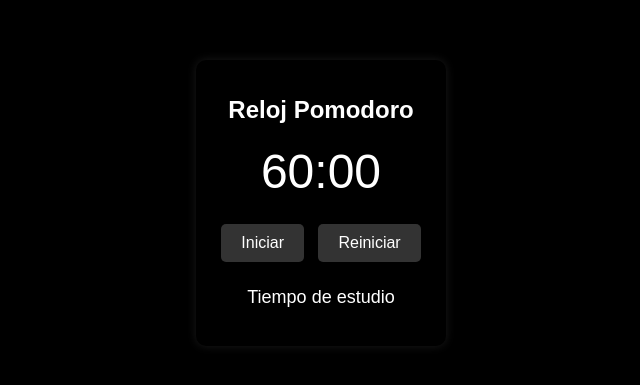
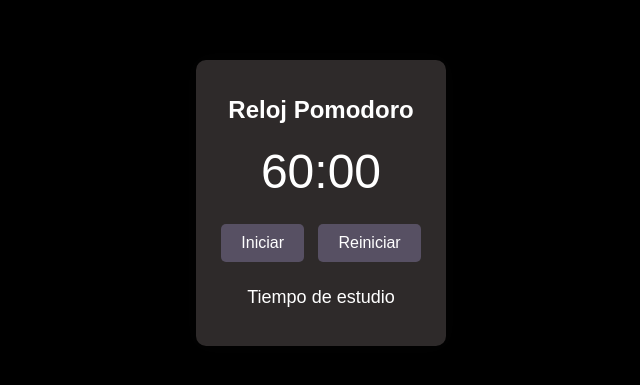
Before and after one commit to GonGarciaFontenla/Pomodoro-Timer, a plain HTML site: page index.html in a window 1280 px wide. Shown: the part 197-582 px from the top of the page, without its empty margins (319-959 px from the left). Drawn offline with Linux system fonts and the light colour scheme.

```diff
--- a/style.css
+++ b/style.css
@@ -10,10 +10,10 @@ body {
 
 .container {
     text-align: center;
-    background-color: #000; /* Fondo negro */
+    background-color: #2e2a2a; /* Fondo negro */
     padding: 20px;
     border-radius: 10px;
-    box-shadow: 0 0 10px rgba(255, 255, 255, 0.1); /* Sombra blanca suave */
+    box-shadow: 0 0 20px rgba(39, 37, 37, 0.1); /* Sombra blanca suave */
 }
 
 h1 {
@@ -35,7 +35,7 @@ button {
     cursor: pointer;
     border: none;
     border-radius: 5px;
-    background-color: #333; /* Fondo gris oscuro */
+    background-color: #575063; /* Fondo gris oscuro */
     color: #fff; /* Texto blanco */
     transition: background-color 0.3s;
 }
```
